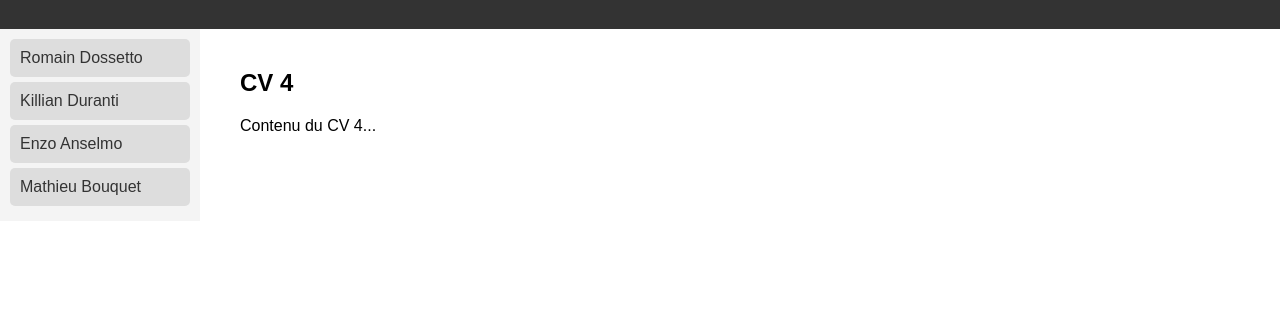
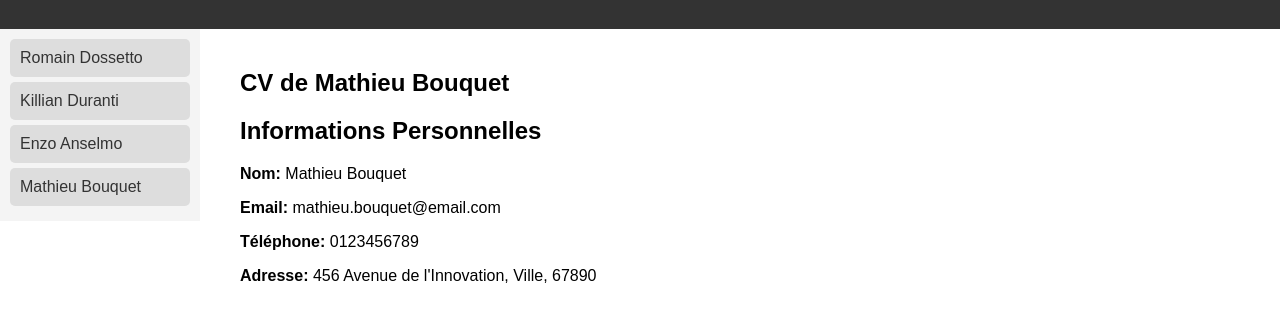
Before and after one commit to Killian2606/CV, a plain HTML site: page index.html in a window 1280 px wide. Both pictures are taken after a click on the link "Mathieu Bouquet". Shown: the part 71-392 px from the top of the page. Drawn offline with Linux system fonts and the light colour scheme.

Commit message:
abandon des fichier HTML et CSS pour tout faire dans index

```diff
--- a/index.html
+++ b/index.html
@@ -96,8 +96,15 @@
         </div>
         <div id="cv4" class="cv">
             <!-- Contenu du CV 4 -->
-            <h2>CV 4</h2>
-            <p>Contenu du CV 4...</p>
+            <h2>CV de Mathieu Bouquet</h2>
+
+            <div class="section">
+                <h2>Informations Personnelles</h2>
+                <p><strong>Nom:</strong> Mathieu Bouquet</p>
+                <p><strong>Email:</strong> mathieu.bouquet@email.com</p>
+                <p><strong>Téléphone:</strong> 0123456789</p>
+                <p><strong>Adresse:</strong> 456 Avenue de l'Innovation, Ville, 67890</p>
+            </div>
         </div>
     </div>
 
```
